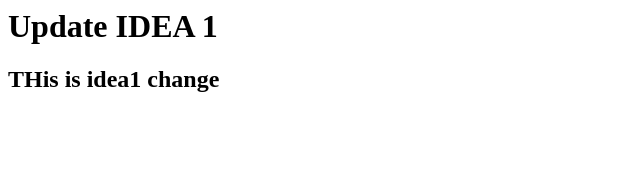
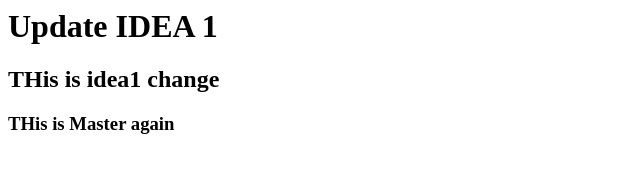
Before and after one commit to sandeepshine/Sandeep_Web_Test, a plain HTML site: page index.html in a window 1280 px wide. Shown: the whole page, without its empty margins (0-640 px from the left). Drawn offline with Linux system fonts and the light colour scheme.

Commit message:
Master Change

```diff
--- a/index.html
+++ b/index.html
@@ -1,2 +1,3 @@
 <h1> Update IDEA 1</h1>
 <h2>THis is idea1 change</h2>
+<h3>THis is Master again</h3>
```
